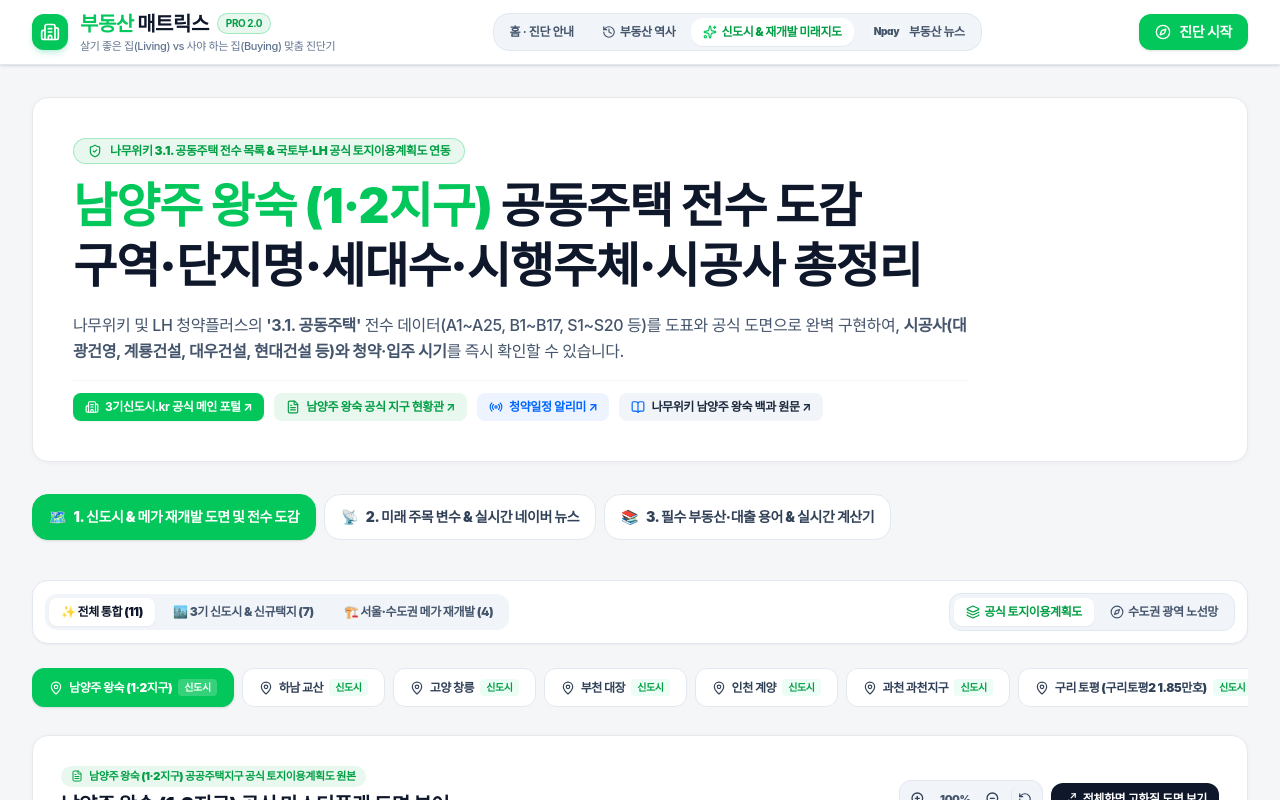
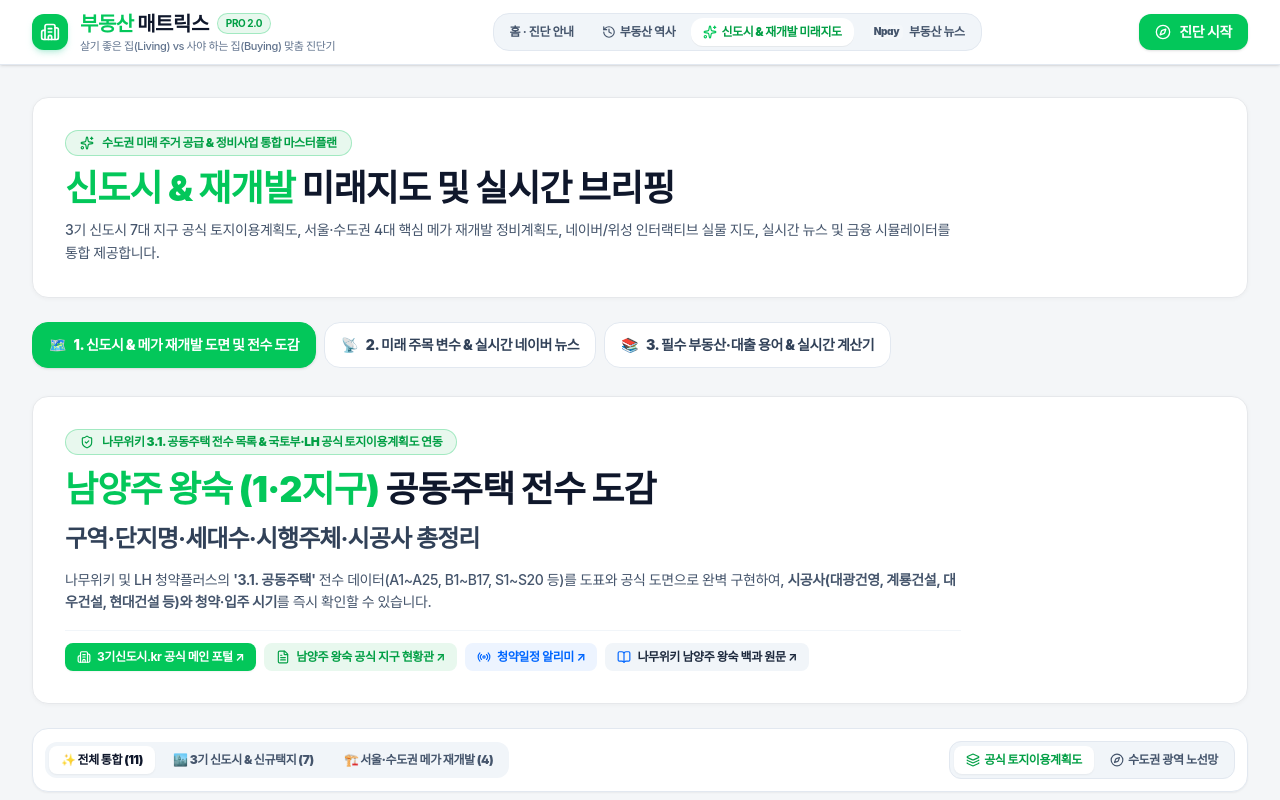
Before and after one commit to alstjrdlek75-lab/realestate, a React (Vite) app: page / in a window 1280 px wide. Both pictures are taken after a click on the button "신도시 & 재개발 미래지도". Shown: the top 800 px of the page. Built offline with nearby package versions, Linux system fonts and the light colour scheme; the HTML template or start-up script is replaced by a standard one; a web font is replaced by a local one.

Commit message:
fix: Relocate specific town master plan header banner inside SUB-TAB 1 so SUB-TAB 2 (News) and SUB-TAB 3 (Glossary & Calculators) no longer show static Namyangju Wangsook banner

```diff
--- a/src/components/RealEstateFuture.tsx
+++ b/src/components/RealEstateFuture.tsx
@@ -1924,9 +1924,55 @@
   );
 
   return (
-    <div className="max-w-7xl mx-auto px-4 sm:px-6 lg:px-8 py-8 space-y-8 animate-fadeIn">
-      {/* Clean & High-Contrast Header Banner */}
-      <div className="naver-card p-6 sm:p-10 bg-white border border-slate-200 shadow-sm rounded-3xl relative overflow-hidden">
+    <div className="max-w-7xl mx-auto px-4 sm:px-6 lg:px-8 py-8 space-y-6 animate-fadeIn">
+      {/* Top General Header Banner */}
+      <div className="naver-card p-6 sm:p-8 bg-white border border-slate-200 shadow-sm rounded-3xl relative overflow-hidden">
+        <div className="max-w-4xl">
+          <div className="inline-flex items-center gap-2 px-3.5 py-1 rounded-full text-xs font-black mb-2.5 border bg-[#e8f8ee] text-[#029f45] border-[#03c75a]/30">
+            <Sparkles className="w-3.5 h-3.5" />
+            <span>수도권 미래 주거 공급 & 정비사업 통합 마스터플랜</span>
+          </div>
+
+          <h1 className="text-2xl sm:text-3xl lg:text-4xl font-black text-slate-900 tracking-tight leading-tight">
+            <span className="text-[#03c75a]">신도시 & 재개발</span> 미래지도 및 실시간 브리핑
+          </h1>
+
+          <p className="text-slate-600 text-xs sm:text-sm mt-2 leading-relaxed font-medium">
+            3기 신도시 7대 지구 공식 토지이용계획도, 서울·수도권 4대 핵심 메가 재개발 정비계획도, 네이버/위성 인터랙티브 실물 지도, 실시간 뉴스 및 금융 시뮬레이터를 통합 제공합니다.
+          </p>
+        </div>
+      </div>
+
+      {/* Main 3 Sub-Tabs */}
+      <div className="flex items-center gap-2 overflow-x-auto pb-1 scrollbar-none text-xs sm:text-sm">
+        {[
+          { id: 'NEW_TOWNS', label: '1. 신도시 & 메가 재개발 도면 및 전수 도감', icon: '🗺️' },
+          { id: 'FUTURE_NEWS', label: '2. 미래 주목 변수 & 실시간 네이버 뉴스', icon: '📡' },
+          { id: 'GLOSSARY', label: '3. 필수 부동산·대출 용어 & 실시간 계산기', icon: '📚' },
+        ].map((tab) => (
+          <button
+            key={tab.id}
+            onClick={() => setActiveTab(tab.id as any)}
+            className={`px-4 py-3 rounded-2xl whitespace-nowrap font-black transition flex items-center gap-2 cursor-pointer border ${
+              activeTab === tab.id
+                ? 'bg-[#03c75a] text-white border-[#03c75a] shadow-sm'
+                : 'bg-white text-slate-700 hover:text-slate-900 hover:bg-slate-50 border-slate-200'
+            }`}
+          >
+            <span>{tab.icon}</span>
+            <span>{tab.label}</span>
+          </button>
+        ))}
+      </div>
+
+      {/* ========================================================================= */}
+      {/* SUB-TAB 1: 신도시 & 메가 재개발 지도 & 블록별 공급 도감 */}
+      {/* ========================================================================= */}
+      {activeTab === 'NEW_TOWNS' && (
+        <div className="space-y-6 animate-fadeIn">
+
+          {/* Selected Town / Redevelopment Specific Header Banner */}
+          <div className="naver-card p-6 sm:p-8 bg-white border border-slate-200 shadow-sm rounded-3xl relative overflow-hidden">
             <div className="max-w-4xl">
               <div className={`inline-flex items-center gap-2 px-3.5 py-1 rounded-full text-xs font-black mb-3 border ${
                 selectedTown.category === 'REDEVELOPMENT'
@@ -1942,21 +1988,23 @@
                 </span>
               </div>
 
-          <h1 className="text-2xl sm:text-4xl lg:text-5xl font-black text-slate-900 tracking-tight leading-tight">
+              <h2 className="text-xl sm:text-3xl lg:text-4xl font-black text-slate-900 tracking-tight leading-tight">
                 <span className={selectedTown.category === 'REDEVELOPMENT' ? 'text-indigo-600' : 'text-[#03c75a]'}>
                   {selectedTown.name}
                 </span> {selectedTown.category === 'REDEVELOPMENT' ? '구역별 정비사업 도감' : '공동주택 전수 도감'} <br />
+                <span className="text-base sm:text-2xl text-slate-700 font-bold">
                   {selectedTown.category === 'REDEVELOPMENT' ? '구역·시공사·세대수·사업단계 총정리' : '구역·단지명·세대수·시행주체·시공사 총정리'}
-          </h1>
-
-          <p className="text-slate-600 text-sm sm:text-base mt-4 leading-relaxed font-medium">
+                </span>
+              </h2>
+
+              <p className="text-slate-600 text-xs sm:text-sm mt-3 leading-relaxed font-medium">
                 {selectedTown.category === 'REDEVELOPMENT'
-              ? <span>서울 및 수도권 핵심 정비사업지의 <strong>구역별(1~8구역 등) 시공사(현대건설 디에이치, 대우 써밋, DL 아크로, 포스코 오티에르, 삼성 래미안 등)와 세대수, 일반분양/입주 시기</strong>를 완벽하게 비교 탐색할 수 있습니다.</span>
+                  ? <span>서울 및 수도권 핵심 정비사업지의 <strong>구역별(1~8구역 등) 시공사(현대건설 디에이치, 대우 써밋, DL 아크로, 포스코 오티에르 등)와 세대수, 일반분양/입주 시기</strong>를 완벽하게 비교 탐색할 수 있습니다.</span>
                   : <span>나무위키 및 LH 청약플러스의 <strong>'3.1. 공동주택'</strong> 전수 데이터(A1~A25, B1~B17, S1~S20 등)를 도표와 공식 도면으로 완벽 구현하여, <strong>시공사(대광건영, 계룡건설, 대우건설, 현대건설 등)와 청약·입주 시기</strong>를 즉시 확인할 수 있습니다.</span>
                 }
               </p>
 
-          <div className="flex flex-wrap items-center gap-2.5 mt-4 pt-3 border-t border-slate-100 text-xs font-bold text-slate-600">
+              <div className="flex flex-wrap items-center gap-2 mt-4 pt-3 border-t border-slate-100 text-xs font-bold text-slate-600">
                 <a
                   href="https://www.xn--3-3u6ey6lv7rsa.kr/kor/Main.do"
                   target="_blank"
@@ -2018,34 +2066,6 @@
               </div>
             </div>
           </div>
-
-      {/* Main 3 Sub-Tabs */}
-      <div className="flex items-center gap-2 overflow-x-auto pb-2 scrollbar-none text-xs sm:text-sm">
-        {[
-          { id: 'NEW_TOWNS', label: '1. 신도시 & 메가 재개발 도면 및 전수 도감', icon: '🗺️' },
-          { id: 'FUTURE_NEWS', label: '2. 미래 주목 변수 & 실시간 네이버 뉴스', icon: '📡' },
-          { id: 'GLOSSARY', label: '3. 필수 부동산·대출 용어 & 실시간 계산기', icon: '📚' },
-        ].map((tab) => (
-          <button
-            key={tab.id}
-            onClick={() => setActiveTab(tab.id as any)}
-            className={`px-4 py-3 rounded-2xl whitespace-nowrap font-black transition flex items-center gap-2 cursor-pointer border ${
-              activeTab === tab.id
-                ? 'bg-[#03c75a] text-white border-[#03c75a] shadow-sm'
-                : 'bg-white text-slate-700 hover:text-slate-900 hover:bg-slate-50 border-slate-200'
-            }`}
-          >
-            <span>{tab.icon}</span>
-            <span>{tab.label}</span>
-          </button>
-        ))}
-      </div>
-
-      {/* ========================================================================= */}
-      {/* SUB-TAB 1: 신도시 & 메가 재개발 지도 & 블록별 공급 도감 */}
-      {/* ========================================================================= */}
-      {activeTab === 'NEW_TOWNS' && (
-        <div className="space-y-6 animate-fadeIn">
 
           {/* Category Filter Switcher & Map Mode Controls */}
           <div className="flex flex-col md:flex-row md:items-center justify-between gap-3 p-3 rounded-2xl bg-white border border-slate-200 shadow-xs">
```
Lines whose indentation alone changed are shown as unchanged.
